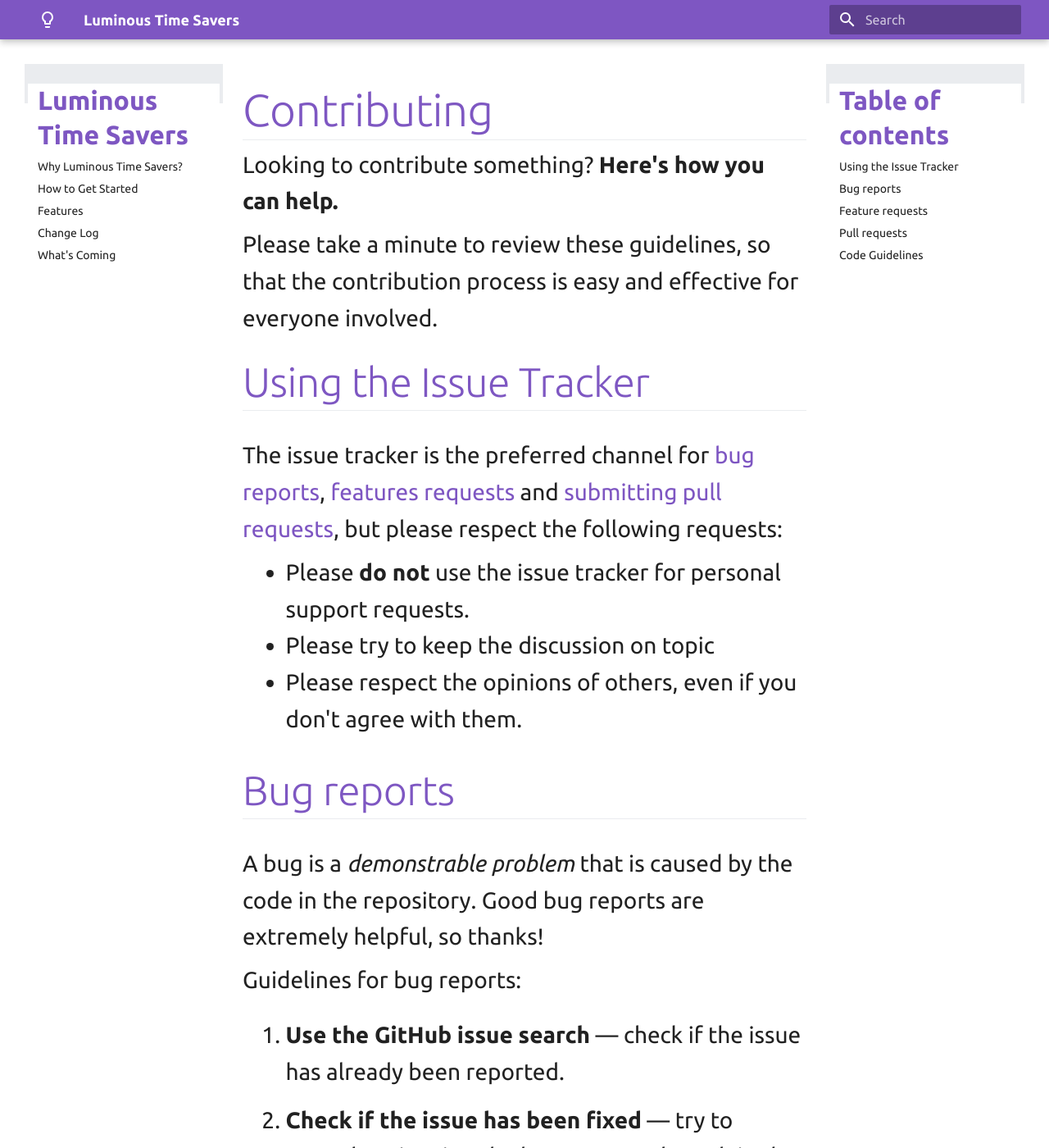
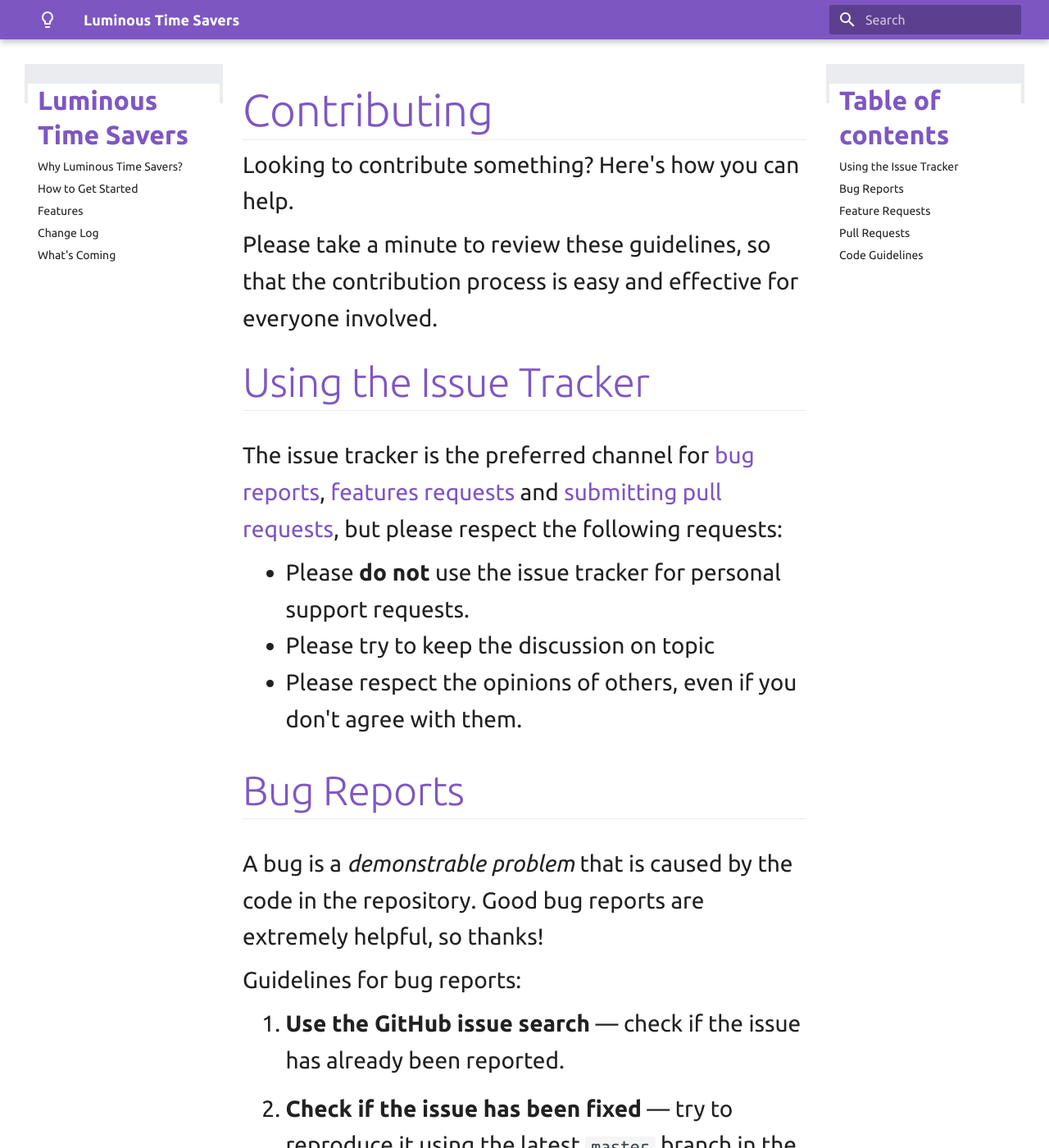
Before and after one commit to luminous-software/time-savers, an MkDocs documentation site: the page built from docs-source/contributing.md, in a window 1280 px wide and 1400 px high. Shown: the whole window at 82% size. Built offline with MkDocs 1.6.1 and Material for MkDocs 9.7.7, drawn with Linux system fonts in a browser that asks for light colours; old or Windows-style settings are respelled for this version of MkDocs; some of the changed text lies outside the part shown.

```diff
--- a/docs-source/contributing.md
+++ b/docs-source/contributing.md
@@ -1,6 +1,6 @@
 # Contributing
 
-Looking to contribute something? **Here's how you can help.**
+Looking to contribute something? Here's how you can help.
 
 Please take a minute to review these guidelines, so that the contribution
 process is easy and effective for everyone involved.
@@ -17,7 +17,7 @@ but please respect the following requests:
 - Please try to keep the discussion on topic
 - Please respect the opinions of others, even if you don't agree with them.
 
-## Bug reports
+## Bug Reports
 
 A bug is a _demonstrable problem_ that is caused by the code in the repository.
 Good bug reports are extremely helpful, so thanks!
@@ -26,10 +26,8 @@ Guidelines for bug reports:
 
 1. **Use the GitHub issue search** &mdash; check if the issue has already been
     reported.
-
 2. **Check if the issue has been fixed** &mdash; try to reproduce it using the
     latest `master` branch in the repository.
-
 3. **Isolate the problem** &mdash; ideally create a small live example.
     Uploading the project on cloud storage (OneDrive, DropBox, etc)
     or creating a sample GitHub repository is also helpful.
@@ -66,14 +64,14 @@ Example:
 > This might include the lines of code that you have identified as causing the bug,
 > and potential solutions (as well as your opinions on the likelihood of success).
 
-## Feature requests
+## Feature Requests
 
 Feature requests are very welcome. Be sure take a moment to find out whether your idea
 fits with the scope and aims of the project.
 It's up to *you* to make a strong case for the addition of your suggested feature.
 Please provide as much detail and context as possible.
 
-## Pull requests
+## Pull Requests
 
 Good pull requests, improvements and new features are a great help.
 But they should remain focused, avoiding any unrelated commits.
```
Also changed, not shown: .github/CONTRIBUTING.md.
